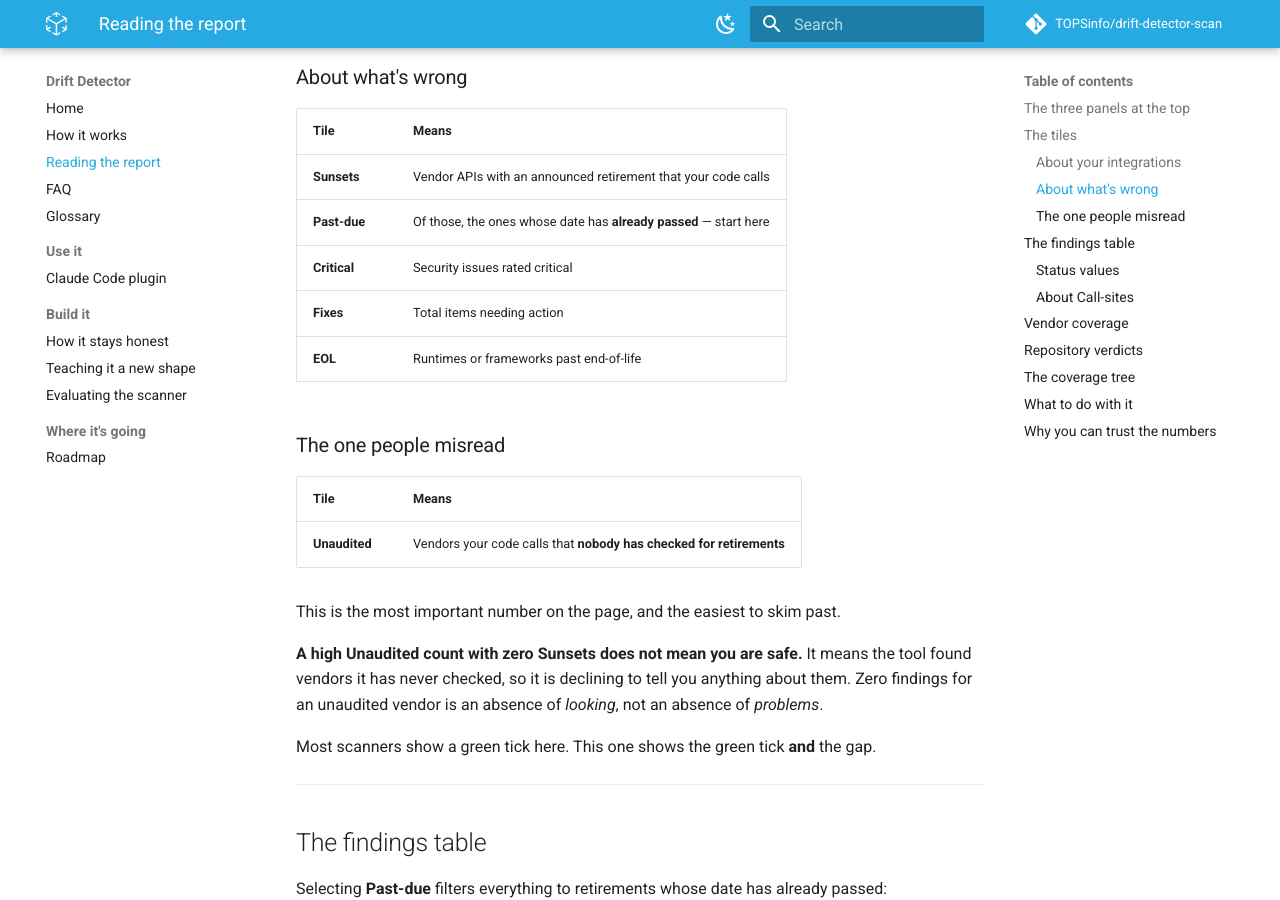
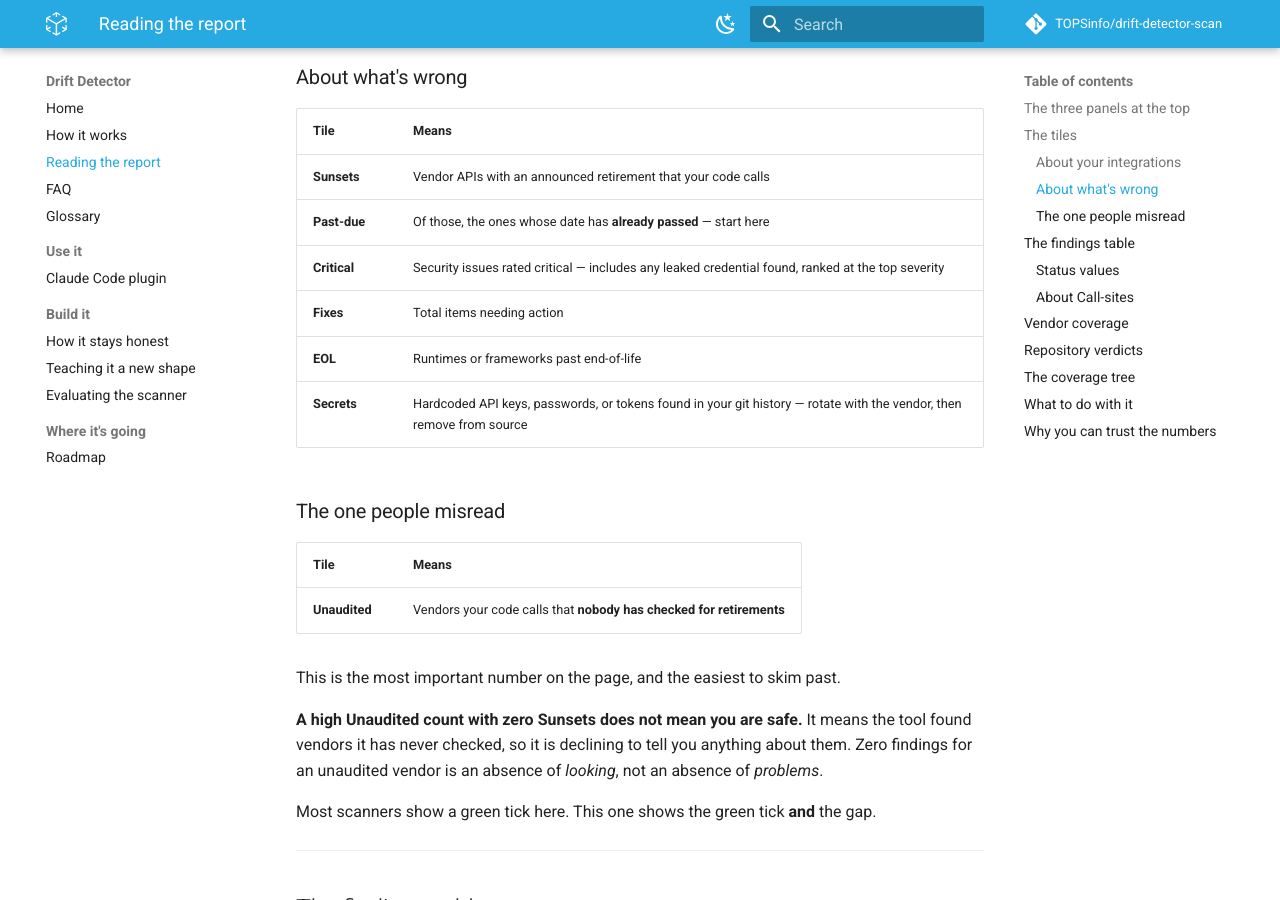
Before and after one commit to TOPSinfo/drift-detector-scan, an MkDocs documentation site: the page built from docs/reading-the-report.md, in a window 1280 px wide and 900 px high, scrolled down 2221 px. Built offline with MkDocs 1.6.1 and Material for MkDocs 9.7.7, drawn with Linux system fonts in a browser that asks for light colours; comment, search, counter and statistics services are not loaded; some of the changed text lies outside the part shown.

Commit message:
docs: document secret detection in README, CHANGELOG, and the docs site
Adds the leaked-credential finding kind to the public-facing docs alongside CVE/EOL:
README's Cockpit description and "what's built today" table, the how-it-works glossary,
reading-the-report's Supply Chain panel description and a new Secrets tile row, and an
Unreleased CHANGELOG entry.

Co-Authored-By: Claude Sonnet 5 <noreply@anthropic.com>
Claude-Session: https://claude.ai/code/session_01PCd8mFNdht5F9Yi7VHqocu

```diff
--- a/docs/reading-the-report.md
+++ b/docs/reading-the-report.md
@@ -23,7 +23,7 @@ The first row answers "what kind of problem is this?"
 
 | Panel | Badge | What it counts |
 |---|---|---|
-| **Supply Chain** | `SECURITY` | Known security holes (CVEs) and end-of-life runtimes — what your existing security scanners also look for |
+| **Supply Chain** | `SECURITY` | Known security holes (CVEs), end-of-life runtimes, and leaked credentials — what your existing security scanners also look for |
 | **Vendor Drift** | `CERTIFIED` | Third-party APIs being switched off — the thing this tool exists for, proven to `file:line` |
 | **AI Frontier** | `SHAPED` | Leads found by AI in code the deterministic scanner could not read, then re-checked |
 
@@ -57,9 +57,10 @@ is why they don't add up to each other.
 |---|---|
 | **Sunsets** | Vendor APIs with an announced retirement that your code calls |
 | **Past-due** | Of those, the ones whose date has **already passed** — start here |
-| **Critical** | Security issues rated critical |
+| **Critical** | Security issues rated critical — includes any leaked credential found, ranked at the top severity |
 | **Fixes** | Total items needing action |
 | **EOL** | Runtimes or frameworks past end-of-life |
+| **Secrets** | Hardcoded API keys, passwords, or tokens found in your git history — rotate with the vendor, then remove from source |
 
 ### The one people misread
 
```
Also changed, not shown: CHANGELOG.md (+15 -0 lines), README.md (+5 -2 lines), docs/how-it-works.md (+1 -0 lines).
